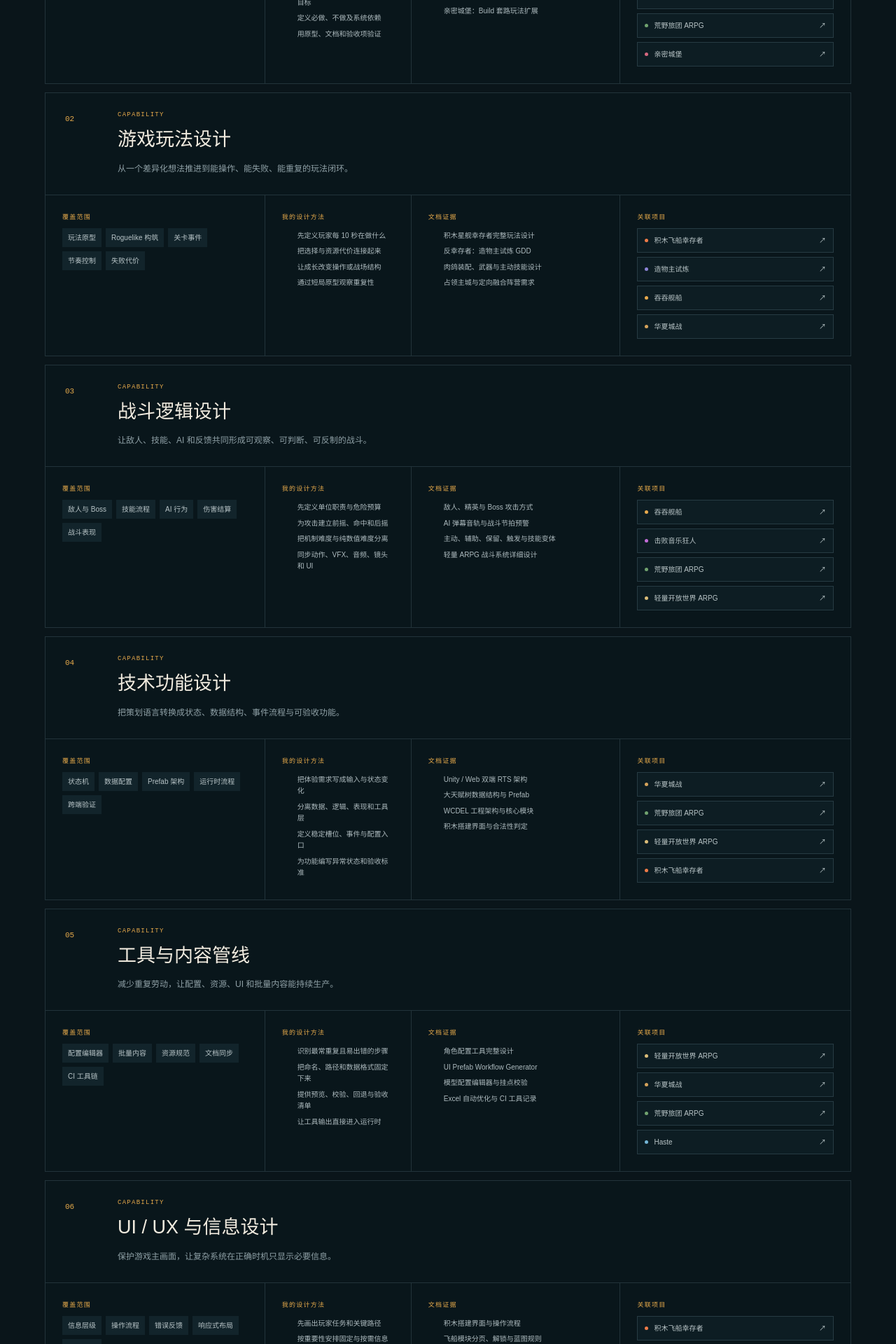
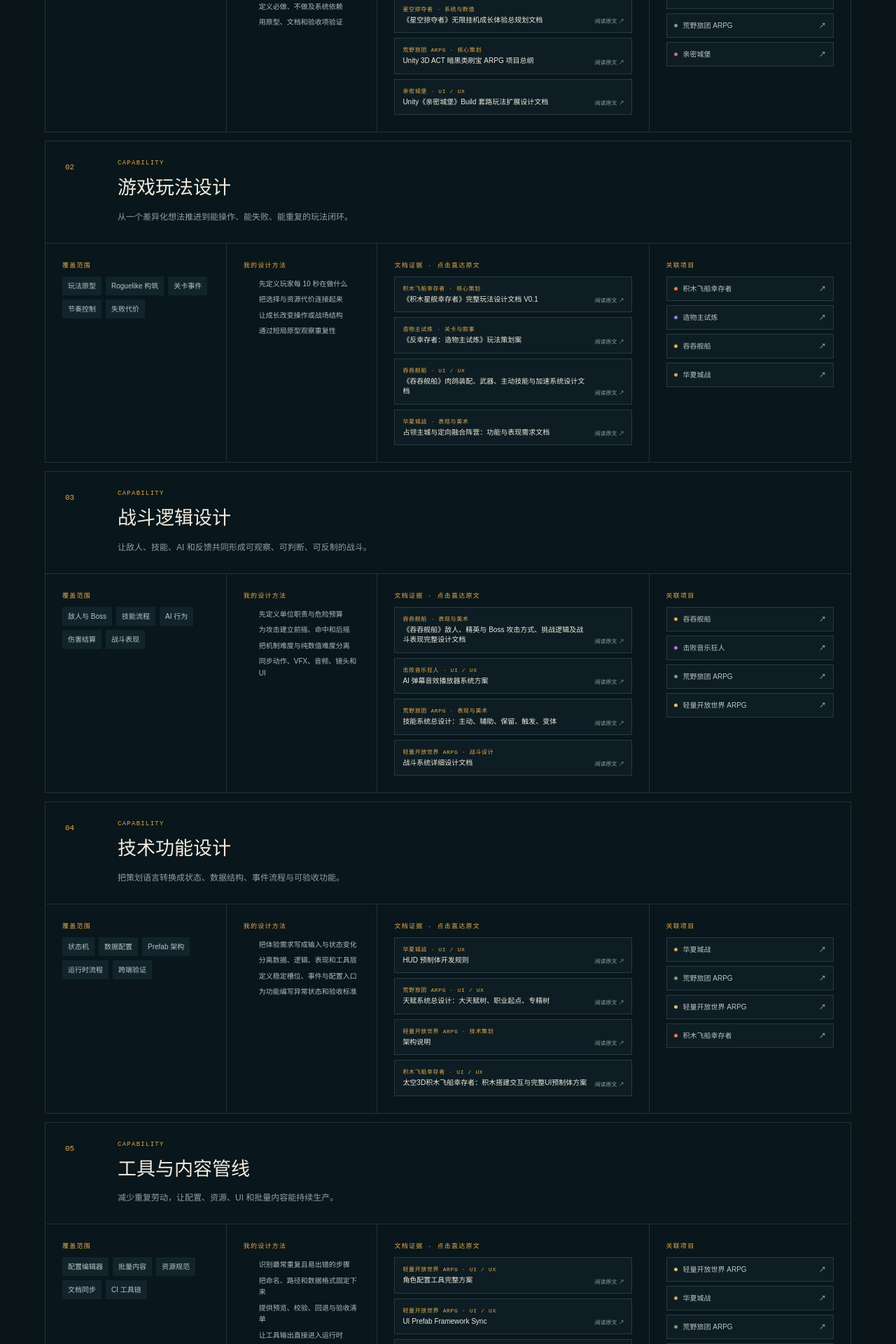
Before and after one commit to grentdls/GrentDlsProject, a Next.js app: page / in a window 1280 px wide. Shown: the part 6040-7960 px from the top of the page at 70% size. Built offline with nearby package versions, Linux system fonts and the light colour scheme.

Commit message:
Link capabilities to source documents

```diff
--- a/app/globals.css
+++ b/app/globals.css
@@ -133,13 +133,14 @@
 .capabilityIntro dl div:nth-child(2n){border-right:0}.capabilityIntro dl div:nth-child(n+3){border-bottom:0}
 .capabilityIntro dt{color:var(--muted);font-size:10px;letter-spacing:.1em}.capabilityIntro dd{font:700 32px "Courier New";color:var(--gold);margin:8px 0 0}
 .capabilityList{display:grid;gap:12px}
-.capabilityCard{display:grid;grid-template-columns:1.05fr .7fr 1fr 1.1fr;border:1px solid var(--line);background:#09161b}
+.capabilityCard{display:grid;grid-template-columns:.9fr .75fr 1.35fr 1fr;border:1px solid var(--line);background:#09161b}
 .capabilityName{grid-column:1/-1;display:grid;grid-template-columns:55px 1fr;gap:20px;align-items:start;padding:26px 28px;border-bottom:1px solid var(--line)}
 .capabilityName>span{font:11px "Courier New";color:var(--gold);padding-top:5px}.capabilityName p,.capabilityCard>div>p{font:9px "Courier New";letter-spacing:.14em;color:var(--gold);margin:0 0 10px}
 .capabilityName h3{font-size:27px;margin:0 0 8px}.capabilityName strong{font-size:12px;color:var(--muted);font-weight:400}
 .capabilityScope,.capabilityMethod,.capabilityEvidence,.capabilityProjects{padding:24px;border-right:1px solid var(--line)}
 .capabilityProjects{border-right:0}.capabilityScope>div{display:flex;gap:6px;flex-wrap:wrap}.capabilityScope span{padding:6px 8px;background:#12242b;color:#b8c4c7;font-size:10px}
-.capabilityMethod ol,.capabilityEvidence ul{margin:0;padding-left:18px}.capabilityMethod li,.capabilityEvidence li{font-size:10px;line-height:1.65;color:#aebbbf;padding:3px 0 3px 4px}.capabilityMethod li::marker,.capabilityEvidence li::marker{color:var(--gold)}
+.capabilityMethod ol{margin:0;padding-left:18px}.capabilityMethod li{font-size:10px;line-height:1.65;color:#aebbbf;padding:3px 0 3px 4px}.capabilityMethod li::marker{color:var(--gold)}
+.capabilityEvidenceList{display:grid;gap:7px}.capabilityEvidenceList button{position:relative;display:grid;gap:4px;width:100%;padding:10px 11px;border:1px solid #263b43;background:#0d1d23;color:var(--ink);text-align:left;transition:.2s}.capabilityEvidenceList button:hover,.capabilityEvidenceList button:focus-visible{border-color:var(--gold);background:#13262d;transform:translateX(2px)}.capabilityEvidenceList span{font:8px "Courier New";letter-spacing:.08em;color:var(--gold)}.capabilityEvidenceList strong{padding-right:50px;font-size:10px;line-height:1.45;font-weight:500}.capabilityEvidenceList i{position:absolute;right:9px;bottom:9px;color:#8fa0a5;font-size:8px;font-style:normal}.capabilityEvidenceList i span{color:inherit}
 .capabilityProjects>div{display:grid;gap:6px}.capabilityProjects button{display:flex;align-items:center;gap:8px;min-height:35px;border:1px solid #263b43;background:#0d1d23;color:#b9c5c7;padding:0 10px;font-size:10px;text-align:left}.capabilityProjects button:hover{border-color:var(--accent);color:var(--ink)}.capabilityProjects button i{width:5px;height:5px;border-radius:50%;background:var(--accent)}.capabilityProjects button span{margin-left:auto}
 .mediaHeading{display:grid;grid-template-columns:1fr auto;gap:30px;align-items:end}.mediaHeading h3{font-size:36px;margin:8px 0}.mediaHeading>div>p:last-child{max-width:670px}.mediaHeading>strong{font:700 45px "Courier New";color:var(--gold);line-height:.8}.mediaHeading>strong small{display:block;font-size:9px;color:var(--muted);letter-spacing:.14em;margin-top:10px}
 .mediaFilters{display:flex;gap:7px;flex-wrap:wrap;margin:25px 0}.mediaFilters button{border:1px solid var(--line);background:#0b191f;color:var(--muted);padding:8px 10px;font-size:10px}.mediaFilters button b{margin-left:7px;color:var(--gold)}.mediaFilters button[aria-pressed=true]{border-color:var(--gold);background:rgba(230,170,75,.1);color:var(--ink)}
--- a/app/portfolio.tsx
+++ b/app/portfolio.tsx
@@ -116,42 +116,72 @@ const capabilities = [
     scope:["核心循环","系统关系","范围控制","商业化边界","版本规划"],
     method:["明确玩家幻想与首个可验证问题","拆出输入、决策、反馈和长期目标","定义必做、不做及系统依赖","用原型、文档和验收项验证"],
     projects:["tuntun","star","arpg","castle"],
-    documents:["吞吞舰船：最小可玩 Demo 实现文档","星空掠夺者：无限挂机成长体验总规划","3D ACT 刷宝 ARPG 项目总纲","亲密城堡：Build 套路玩法扩展"]
+    documents:[
+      {projectId:"tuntun",title:"《吞吞舰船》最小可玩 Demo 实现文档",category:"技术策划",contentPath:"/data/documents/tuntun/tuntun-17d1cff20041ce13.md"},
+      {projectId:"star",title:"《星空掠夺者》无限挂机成长体验总规划文档",category:"系统与数值",contentPath:"/data/documents/star/star-646bd0f5f1873b25.md"},
+      {projectId:"arpg",title:"Unity 3D ACT 暗黑类刷宝 ARPG 项目总纲",category:"核心策划",contentPath:"/data/documents/arpg/arpg-e6d0783b6498d51a.md"},
+      {projectId:"castle",title:"Unity《亲密城堡》Build 套路玩法扩展设计文档",category:"UI / UX",contentPath:"/data/documents/castle/castle-f561cc45475e4588.md"}
+    ]
   },
   {
     id:"gameplay", index:"02", title:"游戏玩法设计", subtitle:"从一个差异化想法推进到能操作、能失败、能重复的玩法闭环。",
     scope:["玩法原型","Roguelike 构筑","关卡事件","节奏控制","失败代价"],
     method:["先定义玩家每 10 秒在做什么","把选择与资源代价连接起来","让成长改变操作或战场结构","通过短局原型观察重复性"],
     projects:["brick","oneproto","tuntun","rts"],
-    documents:["积木星舰幸存者完整玩法设计","反幸存者：造物主试炼 GDD","肉鸽装配、武器与主动技能设计","占领主城与定向融合阵营需求"]
+    documents:[
+      {projectId:"brick",title:"《积木星舰幸存者》完整玩法设计文档 V0.1",category:"核心策划",contentPath:"/data/documents/brick/brick-80778583a1545162.md"},
+      {projectId:"oneproto",title:"《反幸存者：造物主试炼》玩法策划案",category:"关卡与叙事",contentPath:"/data/documents/one/one-785f2b0772cd652f.md"},
+      {projectId:"tuntun",title:"《吞吞舰船》肉鸽装配、武器、主动技能与加速系统设计文档",category:"UI / UX",contentPath:"/data/documents/tuntun/tuntun-54de5612acd710ca.md"},
+      {projectId:"rts",title:"占领主城与定向融合阵营：功能与表现需求文档",category:"表现与美术",contentPath:"/data/documents/rts/rts-45be76865ead594f.md"}
+    ]
   },
   {
     id:"combat", index:"03", title:"战斗逻辑设计", subtitle:"让敌人、技能、AI 和反馈共同形成可观察、可判断、可反制的战斗。",
     scope:["敌人与 Boss","技能流程","AI 行为","伤害结算","战斗表现"],
     method:["先定义单位职责与危险预算","为攻击建立前摇、命中和后摇","把机制难度与纯数值难度分离","同步动作、VFX、音频、镜头和 UI"],
     projects:["tuntun","one","arpg","wcdel"],
-    documents:["敌人、精英与 Boss 攻击方式","AI 弹幕音轨与战斗节拍预警","主动、辅助、保留、触发与技能变体","轻量 ARPG 战斗系统详细设计"]
+    documents:[
+      {projectId:"tuntun",title:"《吞吞舰船》敌人、精英与 Boss 攻击方式、挑战逻辑及战斗表现完整设计文档",category:"表现与美术",contentPath:"/data/documents/tuntun/tuntun-e56e7d5bbd7f6823.md"},
+      {projectId:"one",title:"AI 弹幕音效播放器系统方案",category:"UI / UX",contentPath:"/data/documents/one/one-a98c881b39ddba1a.md"},
+      {projectId:"arpg",title:"技能系统总设计：主动、辅助、保留、触发、变体",category:"表现与美术",contentPath:"/data/documents/arpg/arpg-c63e4b9b7ad3cd31.md"},
+      {projectId:"wcdel",title:"战斗系统详细设计文档",category:"战斗设计",contentPath:"/data/documents/wcdel/wcdel-4e36c5608b461dca.md"}
+    ]
   },
   {
     id:"technical", index:"04", title:"技术功能设计", subtitle:"把策划语言转换成状态、数据结构、事件流程与可验收功能。",
     scope:["状态机","数据配置","Prefab 架构","运行时流程","跨端验证"],
     method:["把体验需求写成输入与状态变化","分离数据、逻辑、表现和工具层","定义稳定槽位、事件与配置入口","为功能编写异常状态和验收标准"],
     projects:["rts","arpg","wcdel","brick"],
-    documents:["Unity / Web 双端 RTS 架构","大天赋树数据结构与 Prefab","WCDEL 工程架构与核心模块","积木搭建界面与合法性判定"]
+    documents:[
+      {projectId:"rts",title:"HUD 预制体开发规则",category:"UI / UX",contentPath:"/data/documents/rts/rts-d7830b9c97c9b2eb.md"},
+      {projectId:"arpg",title:"天赋系统总设计：大天赋树、职业起点、专精树",category:"UI / UX",contentPath:"/data/documents/arpg/arpg-d00a3709b3435d7a.md"},
+      {projectId:"wcdel",title:"架构说明",category:"技术策划",contentPath:"/data/documents/wcdel/wcdel-be58af48ebffaa81.md"},
+      {projectId:"brick",title:"太空3D积木飞船幸存者：积木搭建交互与完整UI预制体方案",category:"UI / UX",contentPath:"/data/documents/brick/brick-10851bdbb6434117.md"}
+    ]
   },
   {
     id:"tools", index:"05", title:"工具与内容管线", subtitle:"减少重复劳动，让配置、资源、UI 和批量内容能持续生产。",
     scope:["配置编辑器","批量内容","资源规范","文档同步","CI 工具链"],
     method:["识别最常重复且易出错的步骤","把命名、路径和数据格式固定下来","提供预览、校验、回退与验收清单","让工具输出直接进入运行时"],
     projects:["wcdel","rts","arpg","haste"],
-    documents:["角色配置工具完整设计","UI Prefab Workflow Generator","模型配置编辑器与挂点校验","Excel 自动优化与 CI 工具记录"]
+    documents:[
+      {projectId:"wcdel",title:"角色配置工具完整方案",category:"UI / UX",contentPath:"/data/documents/wcdel/wcdel-c4a15efaea29c59d.md"},
+      {projectId:"wcdel",title:"UI Prefab Framework Sync",category:"UI / UX",contentPath:"/data/documents/wcdel/wcdel-fc66a550a6997c5a.md"},
+      {projectId:"arpg",title:"166 模型配置编辑器：预览、挂点调整、换装测试、校验",category:"UI / UX",contentPath:"/data/documents/arpg/arpg-4b5c83c8009b9e66.md"},
+      {projectId:"arpg",title:"74. 配置导入导出：JSON、ScriptableObject、Excel、热更新、版本控制",category:"系统与数值",contentPath:"/data/documents/arpg/arpg-9da6bb1a40dd4415.md"}
+    ]
   },
   {
     id:"ux", index:"06", title:"UI / UX 与信息设计", subtitle:"保护游戏主画面，让复杂系统在正确时机只显示必要信息。",
     scope:["信息层级","操作流程","错误反馈","响应式布局","动效规范"],
     method:["先画出玩家任务和关键路径","按重要性安排固定与按需信息","为拖放、锁定、错误和等待提供反馈","用统一组件和内容规则保持一致"],
     projects:["brick","star","one","castle"],
-    documents:["积木搭建界面与操作流程","飞船模块分页、解锁与蓝图规则","击败音乐狂完整 UI 布局","亲密城堡战斗表现与特效逻辑"]
+    documents:[
+      {projectId:"brick",title:"《太空3D积木飞船幸存者》积木搭建界面优化与操作流程完整文档",category:"UI / UX",contentPath:"/data/documents/brick/brick-491431983e17c657.md"},
+      {projectId:"star",title:"《星空掠夺者》飞船模块分页建造、解锁与蓝图显示规则完整设计文档",category:"核心策划",contentPath:"/data/documents/star/star-b2fafeec111d8907.md"},
+      {projectId:"one",title:"《击败音乐狂》完整UI布局说明文档",category:"UI / UX",contentPath:"/data/documents/one/one-6684c116863e0ab6.md"},
+      {projectId:"castle",title:"Unity《亲密城堡》战斗表现与特效逻辑规范文档",category:"表现与美术",contentPath:"/data/documents/castle/castle-4ac8169cf4aaced8.md"}
+    ]
   }
 ];
 
@@ -189,6 +219,26 @@ export default function Portfolio(){
   const openFullDocument=(doc:CatalogDoc)=>{
     setReadingDoc(doc);setReadingContent("");setReadingLoading(true);
     fetch(doc.contentPath).then(r=>r.text()).then(setReadingContent).finally(()=>setReadingLoading(false));
+  };
+  const openCapabilityDocument=(evidence:{projectId:string;title:string;category:string;contentPath:string})=>{
+    const project=projects.find(item=>item.id===evidence.projectId);
+    if(!project)return;
+    setSelected(project);
+    openFullDocument({
+      id:`capability-${evidence.projectId}-${evidence.contentPath}`,
+      projectId:evidence.projectId,
+      title:evidence.title,
+      category:evidence.category,
+      group:"能力证据",
+      contentPath:evidence.contentPath,
+      sourceFile:evidence.contentPath.split("/").pop()??"",
+      summary:"该文档是此项个人能力的直接项目证据。",
+      keyPoints:[],
+      sections:[],
+      modifiedAt:"",
+      readMinutes:0,
+      charCount:0
+    });
   };
   const scrollTo=(id:string)=>document.getElementById(id)?.scrollIntoView({behavior:"smooth"});
 
@@ -254,7 +304,7 @@ export default function Portfolio(){
         <div className="capabilityName"><span>{cap.index}</span><div><p>CAPABILITY</p><h3>{cap.title}</h3><strong>{cap.subtitle}</strong></div></div>
         <div className="capabilityScope"><p>覆盖范围</p><div>{cap.scope.map(item=><span key={item}>{item}</span>)}</div></div>
         <div className="capabilityMethod"><p>我的设计方法</p><ol>{cap.method.map(item=><li key={item}>{item}</li>)}</ol></div>
-        <div className="capabilityEvidence"><p>文档证据</p><ul>{cap.documents.map(doc=><li key={doc}>{doc}</li>)}</ul></div>
+        <div className="capabilityEvidence"><p>文档证据 · 点击直达原文</p><div className="capabilityEvidenceList">{cap.documents.map(doc=>{const project=projects.find(item=>item.id===doc.projectId)!;return <button key={doc.contentPath} onClick={()=>openCapabilityDocument(doc)}><span>{project.name} · {doc.category}</span><strong>{doc.title}</strong><i>阅读原文 <Arrow/></i></button>})}</div></div>
         <div className="capabilityProjects"><p>关联项目</p><div>{cap.projects.map(id=>{const p=projects.find(item=>item.id===id)!;return <button key={id} onClick={()=>setSelected(p)} style={{"--accent":p.accent} as React.CSSProperties}><i/>{p.name}<Arrow/></button>})}</div></div>
       </article>)}</div>
       <div className="proofStrip"><p>能力证据链</p><span>问题定义</span><i>→</i><span>规则与数据</span><i>→</i><span>原型实现</span><i>→</i><span>视听反馈</span><i>→</i><span>复盘迭代</span></div>
```
